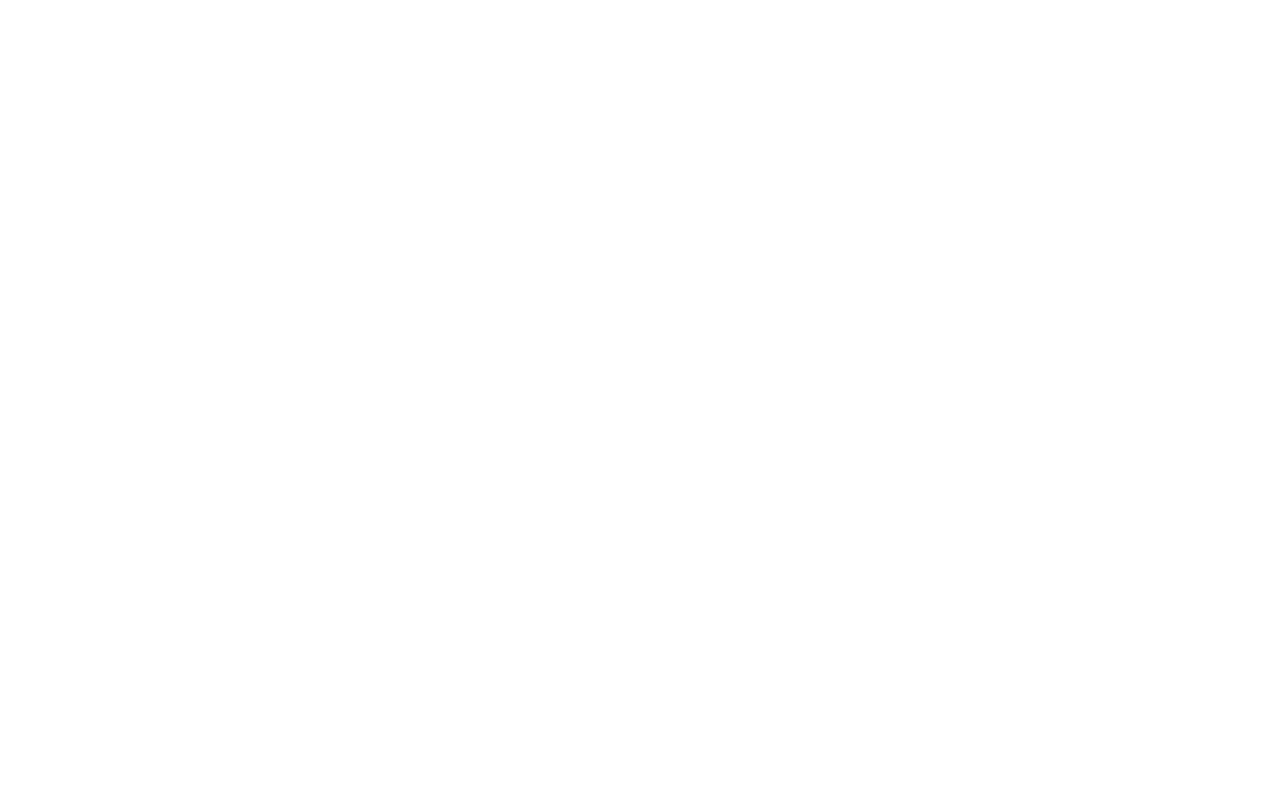
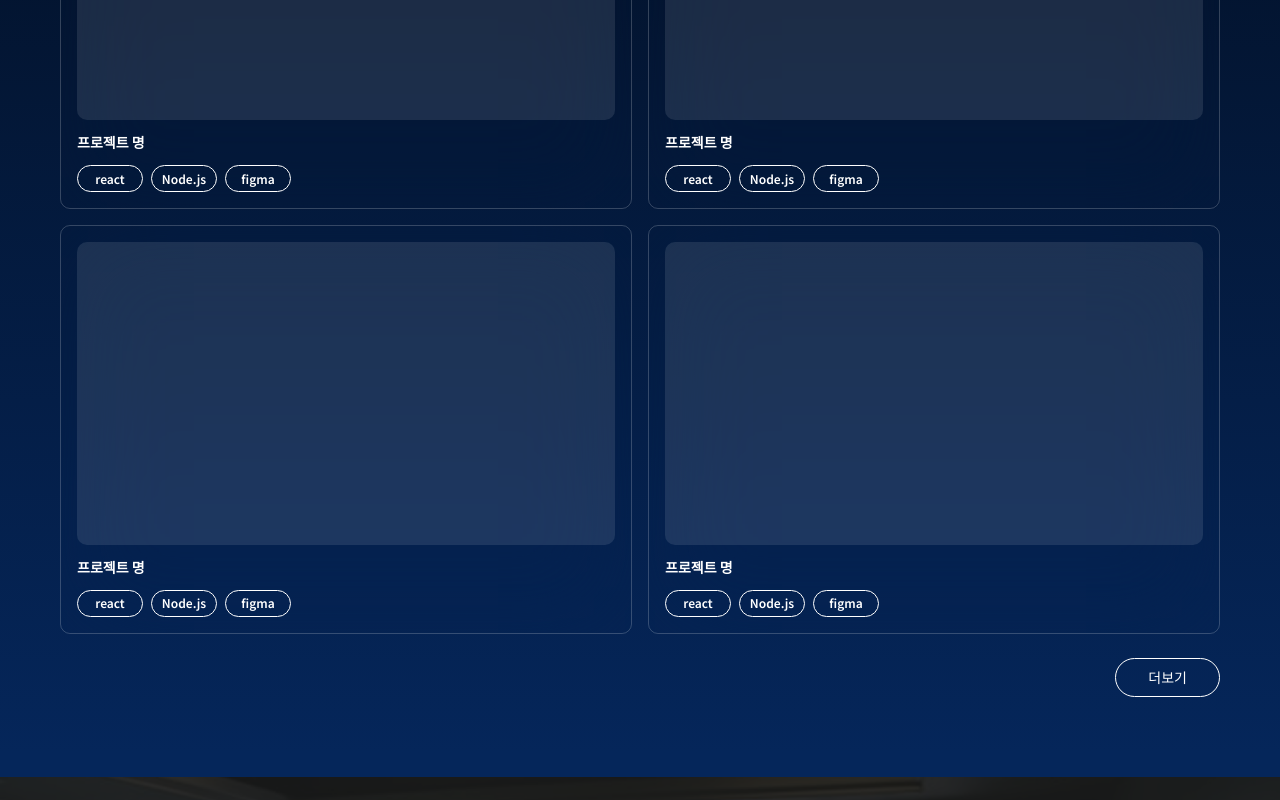
Before and after one commit to UNIS-EWHA/UNIS_FE, a React (Vite) app: page /project in a window 1280 px wide. Shown: the part 920-1720 px from the top of the page. Before the commit the page ends 800 px from the top, so only its background shows below. Built offline with nearby package versions, Linux system fonts and the light colour scheme; a web font is replaced by a local one.

Commit message:
feat: Project 페이지 구현

```diff
--- /dev/null
+++ b/src/data/projects.js
@@ -0,0 +1,130 @@
+export const projects = [
+  {
+    id: 1,
+    image: null,
+    title: '프로젝트 명',
+    description: '프로젝트 상세 설명...',
+    tags: ['react', 'Node.js', 'figma'],
+    team: [
+      { role: '기획', name: '이름' },
+      { role: '디자인', name: '이름' },
+      { role: '프론트엔드', name: '이름' },
+      { role: '백엔드', name: '이름' },
+    ],
+    tools: ['react', 'Node.js', 'Figma'],
+    githubUrl: 'https://github.com/...',
+    serviceUrl: 'https://...',
+  },
+  {
+    id: 2,
+    image: null,
+    title: '프로젝트 명',
+    description: '프로젝트 상세 설명...',
+    tags: ['react', 'Node.js', 'figma'],
+    team: [
+      { role: '기획', name: '이름' },
+      { role: '디자인', name: '이름' },
+      { role: '프론트엔드', name: '이름' },
+      { role: '백엔드', name: '이름' },
+    ],
+    tools: ['react', 'Node.js', 'Figma'],
+    githubUrl: 'https://github.com/...',
+    serviceUrl: 'https://...',
+  },
+  {
+    id: 3,
+    image: null,
+    title: '프로젝트 명',
+    description: '프로젝트 상세 설명...',
+    tags: ['react', 'Node.js', 'figma'],
+    team: [
+      { role: '기획', name: '이름' },
+      { role: '디자인', name: '이름' },
+      { role: '프론트엔드', name: '이름' },
+      { role: '백엔드', name: '이름' },
+    ],
+    tools: ['react', 'Node.js', 'Figma'],
+    githubUrl: 'https://github.com/...',
+    serviceUrl: 'https://...',
+  },
+  {
+    id: 4,
+    image: null,
+    title: '프로젝트 명',
+    description: '프로젝트 상세 설명...',
+    tags: ['react', 'Node.js', 'figma'],
+    team: [
+      { role: '기획', name: '이름' },
+      { role: '디자인', name: '이름' },
+      { role: '프론트엔드', name: '이름' },
+      { role: '백엔드', name: '이름' },
+    ],
+    tools: ['react', 'Node.js', 'Figma'],
+    githubUrl: 'https://github.com/...',
+    serviceUrl: 'https://...',
+  },
+  {
+    id: 5,
+    image: null,
+    title: '프로젝트 명',
+    description: '프로젝트 상세 설명...',
+    tags: ['react', 'Node.js', 'figma'],
+    team: [
+      { role: '기획', name: '이름' },
+      { role: '디자인', name: '이름' },
+      { role: '프론트엔드', name: '이름' },
+      { role: '백엔드', name: '이름' },
+    ],
+    tools: ['react', 'Node.js', 'Figma'],
+    githubUrl: 'https://github.com/...',
+    serviceUrl: 'https://...',
+  },
+  {
+    id: 6,
+    image: null,
+    title: '프로젝트 명',
+    description: '프로젝트 상세 설명...',
+    tags: ['react', 'Node.js', 'figma'],
+    team: [
+      { role: '기획', name: '이름' },
+      { role: '디자인', name: '이름' },
+      { role: '프론트엔드', name: '이름' },
+      { role: '백엔드', name: '이름' },
+    ],
+    tools: ['react', 'Node.js', 'Figma'],
+    githubUrl: 'https://github.com/...',
+    serviceUrl: 'https://...',
+  },
+  {
+    id: 7,
+    image: null,
+    title: '프로젝트 명',
+    description: '프로젝트 상세 설명...',
+    tags: ['react', 'Node.js', 'figma'],
+    team: [
+      { role: '기획', name: '이름' },
+      { role: '디자인', name: '이름' },
+      { role: '프론트엔드', name: '이름' },
+      { role: '백엔드', name: '이름' },
+    ],
+    tools: ['react', 'Node.js', 'Figma'],
+    githubUrl: 'https://github.com/...',
+    serviceUrl: 'https://...',
+  },
+  {
+    id: 8,
+    image: null,
+    title: '프로젝트 명',
+    description: '프로젝트 상세 설명...',
+    tags: ['react', 'Node.js', 'figma'],
+    team: [
+      { role: '기획', name: '이름' },
+      { role: '디자인', name: '이름' },
+      { role: '프론트엔드', name: '이름' },
+      { role: '백엔드', name: '이름' },
+    ],
+    tools: ['react', 'Node.js', 'Figma'],
+    githubUrl: 'https://github.com/...',
+    serviceUrl: 'https://...',
+  },
+];
--- a/src/index.css
+++ b/src/index.css
@@ -130,6 +130,16 @@
   }
 }
 
+@layer utilities {
+  .scrollbar-hide {
+    -ms-overflow-style: none;
+    scrollbar-width: none;
+  }
+  .scrollbar-hide::-webkit-scrollbar {
+    display: none;
+  }
+}
+
 body {
   min-height: 100vh;
   background: linear-gradient(to bottom, #000000 0%, #05265a 74%);
--- /dev/null
+++ b/src/pages/Project/components/GenerationaFilter.jsx
@@ -0,0 +1,22 @@
+import { useState } from 'react';
+import Tag from '@/components/Tag';
+
+function GenerationFilter() {
+  const [selected, setSelected] = useState('전체');
+  const tags = ['전체', '7기', '6기', '5기', '4기', '3기', '2기', '1기'];
+
+  return (
+    <div className="flex gap-2 lg:gap-4 overflow-x-auto scrollbar-hide">
+      {tags.map((tag) => (
+        <Tag
+          key={tag}
+          label={tag}
+          isActive={selected === tag}
+          onClick={() => setSelected(tag)}
+        />
+      ))}
+    </div>
+  );
+}
+
+export default GenerationFilter;
--- /dev/null
+++ b/src/pages/Project/components/ProjectList.jsx
@@ -0,0 +1,78 @@
+import { useState, useEffect } from 'react';
+import { useNavigate } from 'react-router-dom';
+import { projects } from '@/data/projects';
+import Tag from '@/components/Tag';
+
+function ProjectCard({ id, image, title, description, tags }) {
+  const navigate = useNavigate();
+
+  return (
+    <div
+      onClick={() => navigate(`/project/${id}`)}
+      className="border border-white/20 rounded-[10px] lg:rounded-[20px] p-4 lg:p-10 flex flex-col gap-3 lg:gap-10 backdrop-blur-[50px]"
+    >
+      <div className="w-full aspect-[16/9] bg-white/10 rounded-[10px] lg:rounded-[20px] overflow-hidden">
+        {image && (
+          <img src={image} alt={title} className="w-full h-full object-cover" />
+        )}
+      </div>
+
+      <p className="text-white text-[12px] md:text-[14px] lg:text-[28px] font-[600] lg:font-[700] leading=[160%] md:leading-normal">
+        {title}
+      </p>
+
+      {description && (
+        <p className="hidden lg:block text-white-body text-[20px] font-[400] leading-[160%]">
+          {description}
+        </p>
+      )}
+
+      <div className="flex items-center gap-2 lg:gap-4 flex-wrap">
+        {tags.map((tag) => (
+          <Tag key={tag} label={tag} />
+        ))}
+      </div>
+    </div>
+  );
+}
+
+function ProjectList() {
+  const [showAll, setShowAll] = useState(false);
+
+  const getDefaultCount = () => {
+    if (window.innerWidth >= 768) return 6;
+    return 3;
+  };
+
+  const [defaultCount, setDefaultCount] = useState(getDefaultCount);
+
+  useEffect(() => {
+    const handleResize = () => setDefaultCount(getDefaultCount());
+    window.addEventListener('resize', handleResize);
+    return () => window.removeEventListener('resize', handleResize);
+  }, []);
+
+  const visibleProjects = showAll ? projects : projects.slice(0, defaultCount);
+
+  return (
+    <div>
+      <div className="grid grid-cols-1 md:grid-cols-2 gap-4 lg:gap-6">
+        {visibleProjects.map((project, index) => (
+          <ProjectCard key={index} {...project} />
+        ))}
+      </div>
+      {!showAll && projects.length > defaultCount && (
+        <div className="flex justify-end mt-6 lg:mt-10">
+          <button
+            onClick={() => setShowAll(true)}
+            className="border border-white text-white text-[12px] md:text-[14px] lg:text-[20px] px-8 py-2 rounded-full"
+          >
+            더보기
+          </button>
+        </div>
+      )}
+    </div>
+  );
+}
+
+export default ProjectList;
--- a/src/pages/Project/index.jsx
+++ b/src/pages/Project/index.jsx
@@ -1,7 +1,26 @@
+import SearchBar from '@/components/SearchBar';
+import GenerationFilter from './components/GenerationaFilter';
+import ProjectList from './components/ProjectList';
+import Footer from '@/components/Footer';
+
 function Project() {
   return (
-    <div>
-      <h1>Project Page</h1>
+    <div className="flex flex-col gap-14 md:gap-20 lg:gap-30 mt-8 lg:mt-14">
+      <div className="px-5 md:px-15 lg:px-45">
+        <p className="text-blue-primary text-[12px] lg:text-[24px] font-[400] lg:font-[500] leading-normal tracking-[0%] mb-2 lg:mb-4">
+          Project
+        </p>
+        <p className="text-white text-[18px] md:text-[20px] lg:text-[38px] font-[700] leading-normal md:leading-[150%] tracking-[0%] mb-8 lg:mb-20">
+          UNIS에서 진행된 프로젝트
+        </p>
+
+        <SearchBar placeholder="프로젝트명, 기술 스택으로 검색하세요." />
+        <div className="h-3 md:h-4 lg:h-8" />
+        <GenerationFilter />
+        <div className="h-6 lg:h-20" />
+        <ProjectList />
+      </div>
+      <Footer />
     </div>
   );
 }
```
